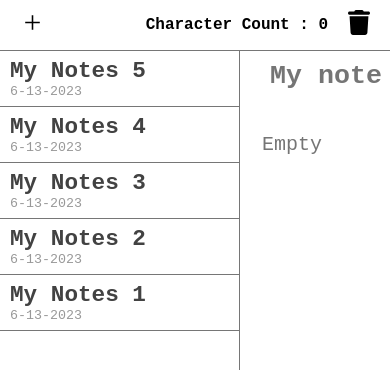
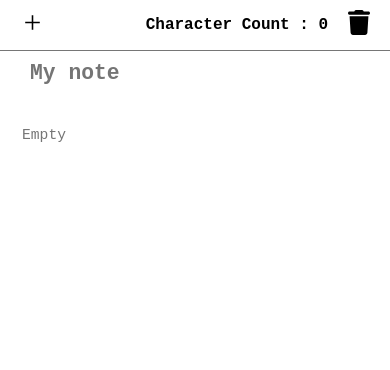
Before and after one commit to tylerbert31/Notepad-Fly, a React (Vite) app: page / in a window 390 px wide. Shown: the top 370 px of the page. Built offline with nearby package versions, Linux system fonts and the light colour scheme; a web font is replaced by a local one.

Commit message:
Mobile View Unavailable

```diff
--- a/src/App.css
+++ b/src/App.css
@@ -1,6 +1,9 @@
 @import url("https://fonts.googleapis.com/css2?family=PT+Mono&display=swap");
 :root {
   --font-color: #424242;
+  --main-font-size: 20pt;
+  --card-font-size: 17pt;
+  --sidebar-width: 0px;
 }
 
 html,
@@ -8,6 +11,18 @@ body {
   margin: 0;
   font-family: "PT Mono", monospace;
 }
+
+@media (max-width: 768px) {
+  :root {
+    --main-font-size: 16pt;
+    --card-font-size: 11pt;
+  }
+
+  .sidebar {
+    display: none;
+  }
+}
+
 .title,
 #Title,
 .word-count h4,
@@ -24,7 +39,7 @@ textarea {
 .container {
   height: calc(100vh - 51px);
   display: grid;
-  grid-template-columns: minmax(15rem, 20%) 1fr;
+  grid-template-columns: minmax(9rem, 20%) 1fr;
 }
 
 .sidebar {
@@ -65,7 +80,7 @@ textarea {
   max-width: 100%;
   overflow: hidden;
   text-overflow: ellipsis;
-  font-size: 17pt;
+  font-size: var(--card-font-size);
   font-weight: bold;
   color: var(--font-color);
 }
@@ -93,10 +108,10 @@ textarea {
   background-color: transparent;
   padding: 0;
   margin: 0;
-  font-size: 16px;
+
   color: var(--font-color);
   margin: 10px 30px;
-  font-size: 20pt;
+  font-size: var(--main-font-size);
   font-weight: bold;
 }
 
@@ -105,7 +120,7 @@ textarea {
   display: block;
   width: clamp(300px, 95%, 95%);
   height: 195vh;
-  font-size: 15pt;
+  font-size: var(--card-font-size);
   resize: none !important;
   overflow-y: auto;
   border: none;
```
